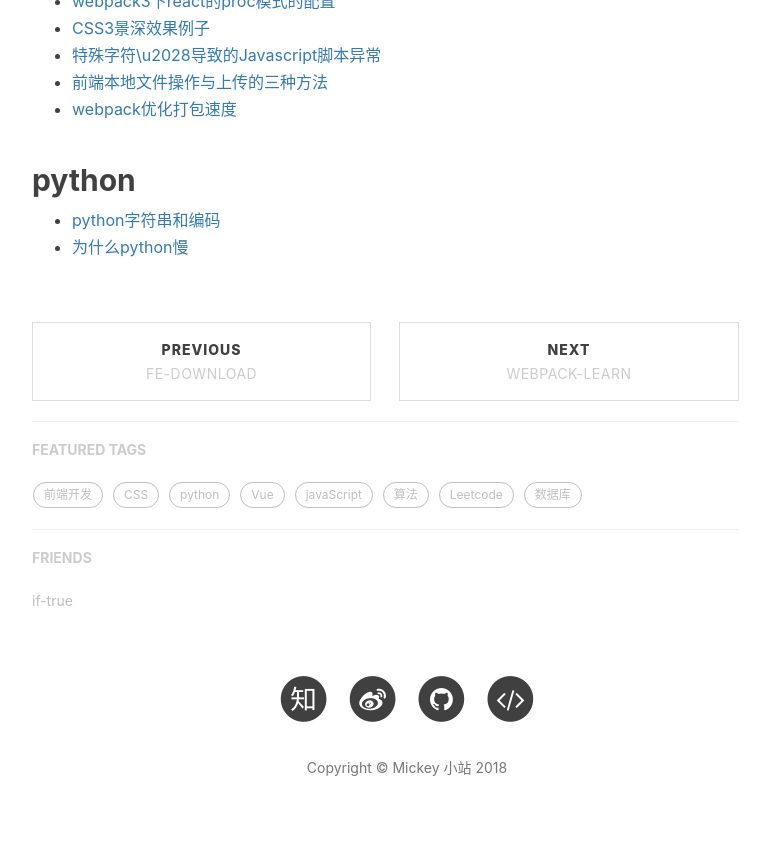
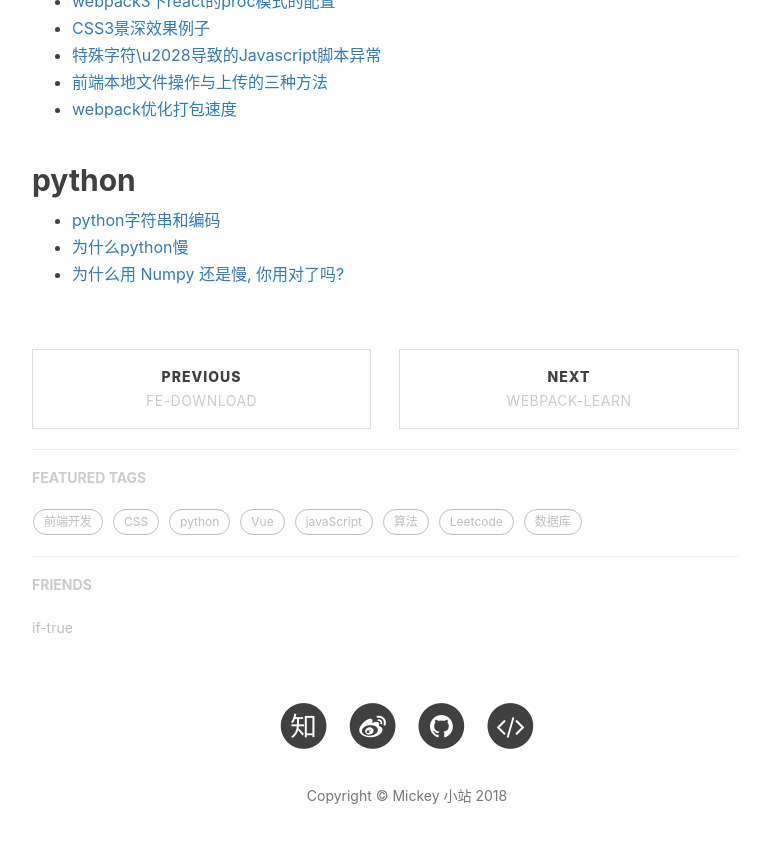
Before and after one commit to mickey0524/mickey0524.github.io, a Jekyll site: the page built from _posts/2017-10-20-superior-article.md, in a window 1280 px wide and 900 px high, scrolled down 977 px. Shown: the top 843 px of the window, without its empty margins (233-1003 px from the left). Built offline with Jekyll 4.4.1, drawn with Linux system fonts in a browser that asks for light colours; nearby versions of some CDN libraries; comment, search, counter and statistics services are not loaded.

Commit message:
feat(python): 增加numpy

```diff
--- a/_posts/2017-10-20-superior-article.md
+++ b/_posts/2017-10-20-superior-article.md
@@ -33,3 +33,4 @@ tags:
 
 * [python字符串和编码](字符串和编码)
 * [为什么python慢](https://jakevdp.github.io/blog/2014/05/09/why-python-is-slow/)
+* [为什么用 Numpy 还是慢, 你用对了吗?](https://zhuanlan.zhihu.com/p/28626431)
```
